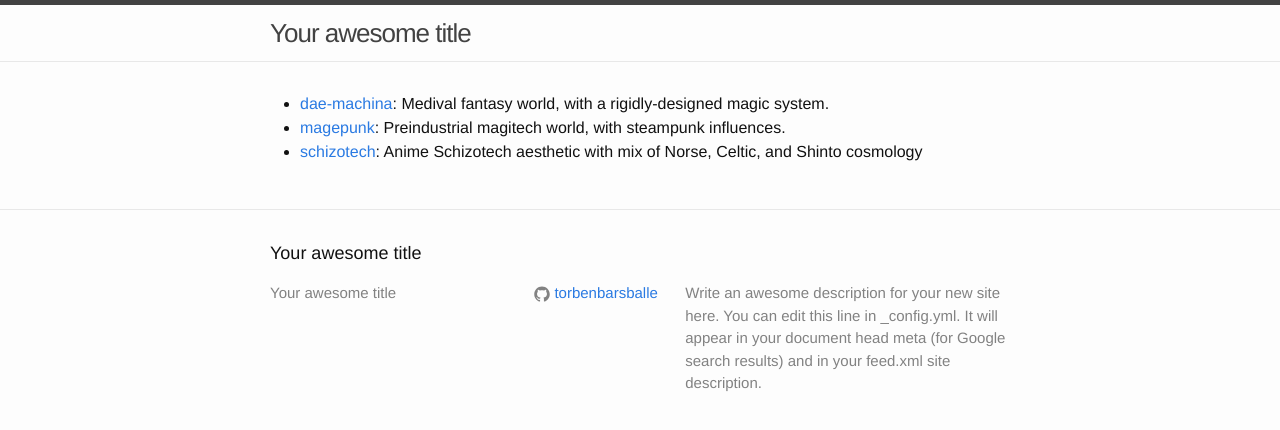
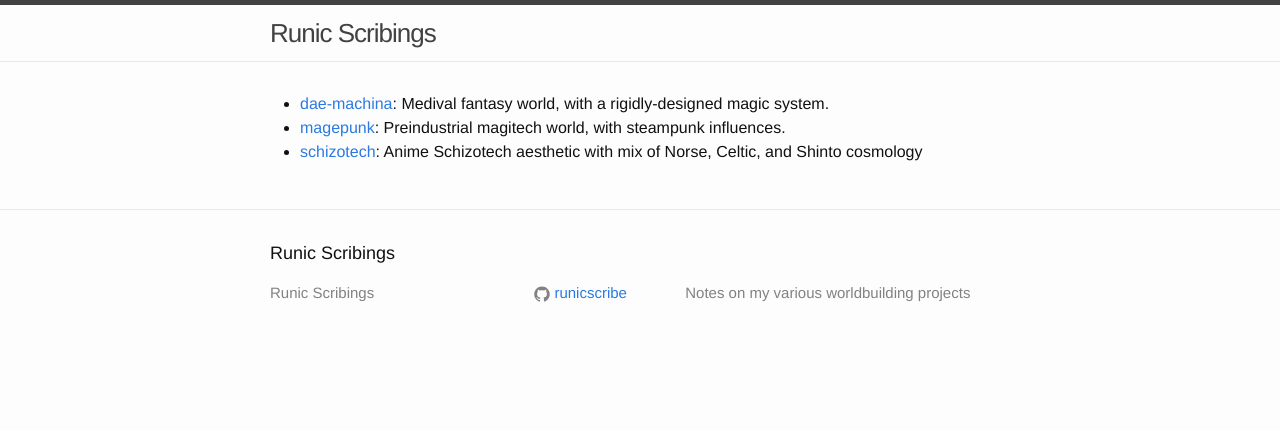
Before and after one commit to runicscribe/worldbuilding-docs, a Jekyll site: the page built from index.md, in a window 1280 px wide. Shown: the top 430 px of the page. Built offline with Jekyll 4.4.1, drawn with Linux system fonts in a browser that asks for light colours.

Commit message:
Update title and footer

```diff
--- a/_config.yml
+++ b/_config.yml
@@ -6,14 +6,12 @@
 # 'jekyll serve'. If you change this file, please restart the server process.
 
 # Site settings
-title: Your awesome title
+title: Runic Scribings
 description: > # this means to ignore newlines until "baseurl:"
-  Write an awesome description for your new site here. You can edit this
-  line in _config.yml. It will appear in your document head meta (for
-  Google search results) and in your feed.xml site description.
+  Notes on my various worldbuilding projects
 baseurl: "" # the subpath of your site, e.g. /blog
 url: "http://yourdomain.com" # the base hostname & protocol for your site
-github_username:  torbenbarsballe
+github_username:  runicscribe
 
 # Build settings
 markdown: kramdown
```
